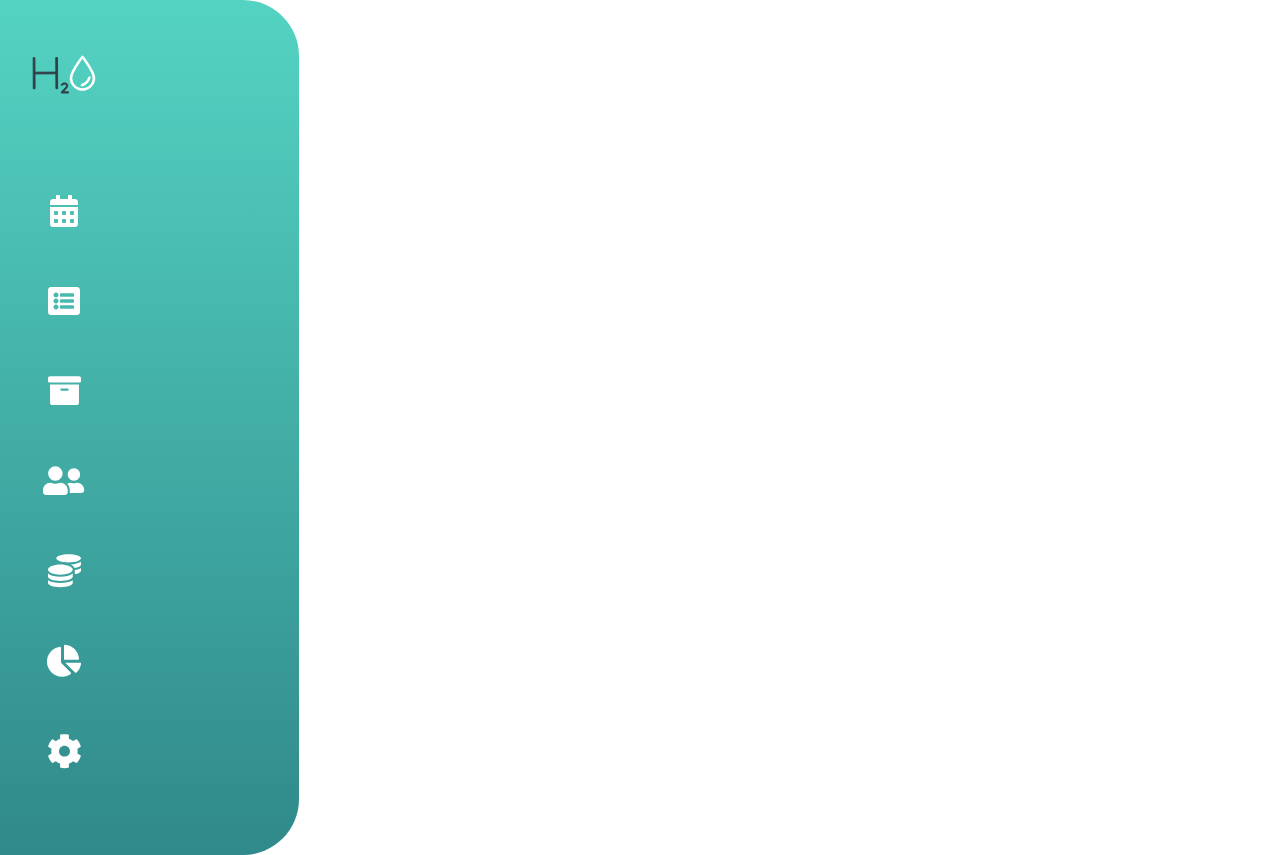
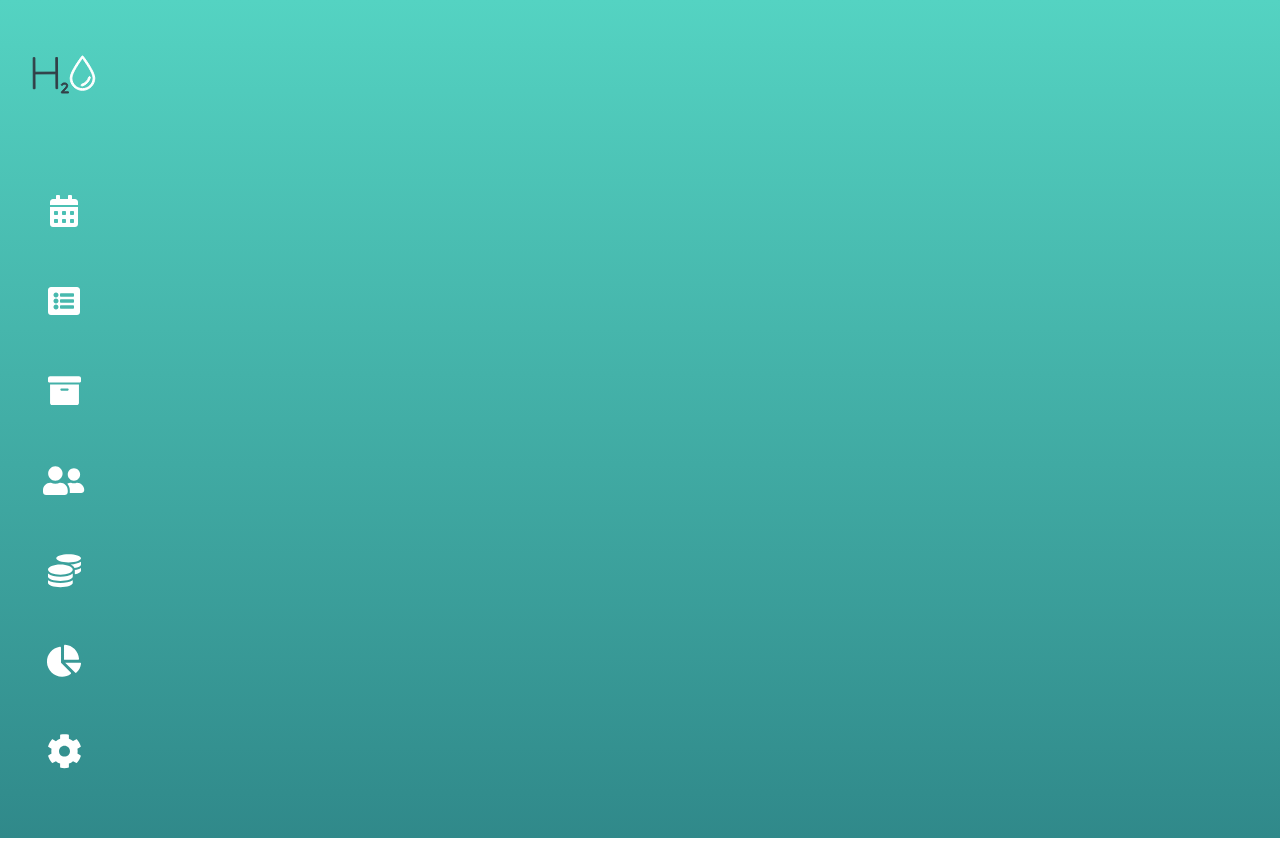
Before and after one commit to efshchogolev/h2o-test, a React (Vite) app: page / in a window 1280 px wide. Built offline with nearby package versions, Linux system fonts and the light colour scheme.

Commit message:
feat: add Cabinet and Main components

```diff
--- a/package.json
+++ b/package.json
@@ -11,6 +11,7 @@
   },
   "dependencies": {
     "@faker-js/faker": "^9.6.0",
+    "classnames": "^2.5.1",
     "react": "^19.0.0",
     "react-dom": "^19.0.0",
     "react-router-dom": "^7.4.0",
--- a/src/App.tsx
+++ b/src/App.tsx
@@ -1,15 +1,16 @@
 import './styles/App.scss'
 import { generateRandomTransactions } from './faker.ts'
 import { Routes, Route } from 'react-router-dom'
-import Menu from './components/Menu/Menu.tsx'
+import Main from './components/Main/Main.tsx'
+import Cabinet from './components/Cabinet/Cabinet.tsx'
 
 function App() {
   console.log(generateRandomTransactions())
   return (
-    <div className="App">
+    <div className="app">
       <Routes>
-        <Route element={<Menu />}>
-          <Route path="/" element={<div>analytics</div>} />
+        <Route element={<Main />}>
+          <Route path="/" element={<Cabinet />} />
           <Route path="timetable" element={<div>timetable</div>} />
           <Route path="reports" element={<div>reports</div>} />
           <Route path="archive" element={<div>archive</div>} />
--- /dev/null
+++ b/src/components/Cabinet/Cabinet.module.scss
@@ -0,0 +1,10 @@
+@use './../../styles/variables' as *;
+
+.cabinet {
+  display: flex;
+  flex-direction: column;
+  background-color: $main-white;
+  width: 100%;
+  height: 100%;
+  border-radius: 56px 0 0 0;
+}
--- /dev/null
+++ b/src/components/Cabinet/Cabinet.tsx
@@ -0,0 +1,7 @@
+import s from './Cabinet.module.scss'
+
+const Cabinet = () => {
+  return <div className={s.cabinet}></div>
+}
+
+export default Cabinet
--- /dev/null
+++ b/src/components/IconComponent/IconComponent.module.scss
@@ -0,0 +1,5 @@
+
+
+.icon{
+  flex-shrink: 0;
+}
--- a/src/components/IconComponent/IconComponent.tsx
+++ b/src/components/IconComponent/IconComponent.tsx
@@ -8,10 +8,12 @@ import Money from '../../assets/money.svg?react'
 import PieChart from '../../assets/pieChart.svg?react'
 import Gear from '../../assets/gear.svg?react'
 import { IIconProps } from '../../@types'
+import cn from 'classnames'
+import s from './IconComponent.module.scss'
 
 const IconComponent = (props: IIconProps) => {
   const iconProps = {
-    className: props.className,
+    className: cn(props.className, s.icon),
     width: props.width,
     height: props.height,
     style: props.style,
--- /dev/null
+++ b/src/components/Main/Main.module.scss
@@ -0,0 +1,8 @@
+@use './../../styles/variables' as *;
+
+.main {
+  background: linear-gradient($main-turquoise, $dark-turquoise);
+  height: max-content;
+  width: 100%;
+  display: flex;
+}
--- /dev/null
+++ b/src/components/Main/Main.tsx
@@ -0,0 +1,14 @@
+import s from './Main.module.scss'
+import Menu from '../Menu/Menu.tsx'
+import { Outlet } from 'react-router-dom'
+
+const Main = () => {
+  return (
+    <div className={s.main}>
+      <Menu />
+      <Outlet />
+    </div>
+  )
+}
+
+export default Main
--- a/src/components/Menu/Menu.module.scss
+++ b/src/components/Menu/Menu.module.scss
@@ -2,15 +2,15 @@
 
 .menu {
   background: linear-gradient($main-turquoise, $dark-turquoise);
-  width: 267px;
-  height: 100vh;
-  border-radius: 0 56px 56px 0;
+  width: 127px;
+  min-height: max-content;
+  //border-radius: 0 56px 56px 0;
   display: flex;
   flex-direction: column;
   align-items: center;
   justify-content: left;
-  padding-top: 55px;
-  padding-left: 32px;
+  padding: 55px 0 55px 32px;
+  box-sizing: border-box;
 }
 
 .container {
--- a/src/styles/App.scss
+++ b/src/styles/App.scss
@@ -3,3 +3,8 @@
 #root {
   max-width: 1280px;
 }
+
+.app {
+  display: flex;
+  width: 100vw;
+}
--- a/src/styles/index.scss
+++ b/src/styles/index.scss
@@ -9,6 +9,7 @@
   color-scheme: light dark;
   color: $main-black;
   background-color: $main-white;
+  //background: linear-gradient($main-turquoise, $dark-turquoise);
 
   font-synthesis: none;
   text-rendering: optimizeLegibility;
```
Also changed, not shown: 1 other file (tests, documents, lock files or other folders).
